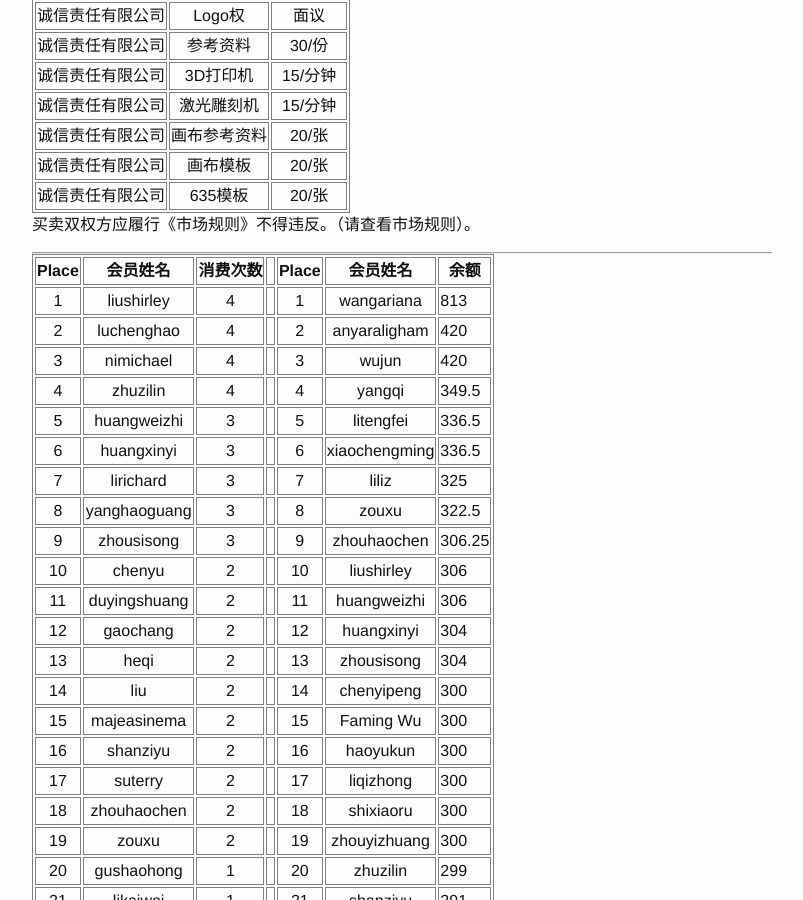
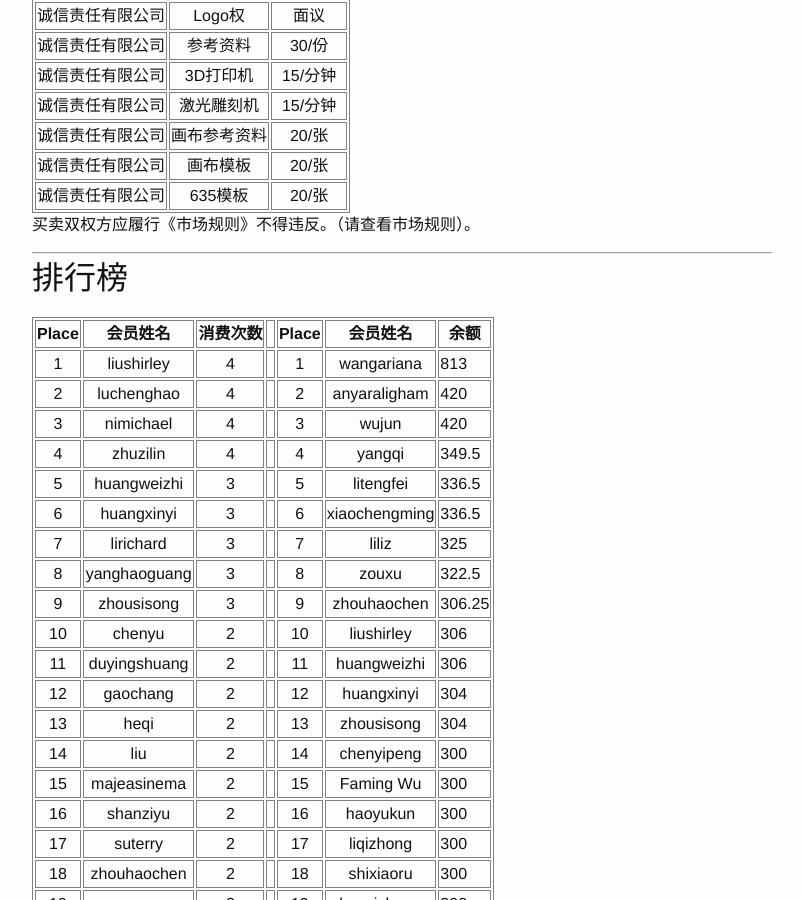
Before and after one commit to alimbeko2/alimbeko2.github.io, a Jekyll site: the page built from Market.md, in a window 1280 px wide and 900 px high, scrolled down 696 px. Shown: the whole window, without its empty margins (238-1041 px from the left). Built offline with Jekyll 4.4.1, drawn with Linux system fonts in a browser that asks for light colours.

Commit message:
Update Market.md

```diff
--- a/Market.md
+++ b/Market.md
@@ -39,7 +39,7 @@ Offers will be posted here. Please visit the Market Department to post your offe
 
 ---
 
-
+## 排行榜 ##
 
 |Place|会员姓名|消费次数||Place|会员姓名|余额
 |:---:|:---:|:---:|:---:|:---:|:---:|
```
